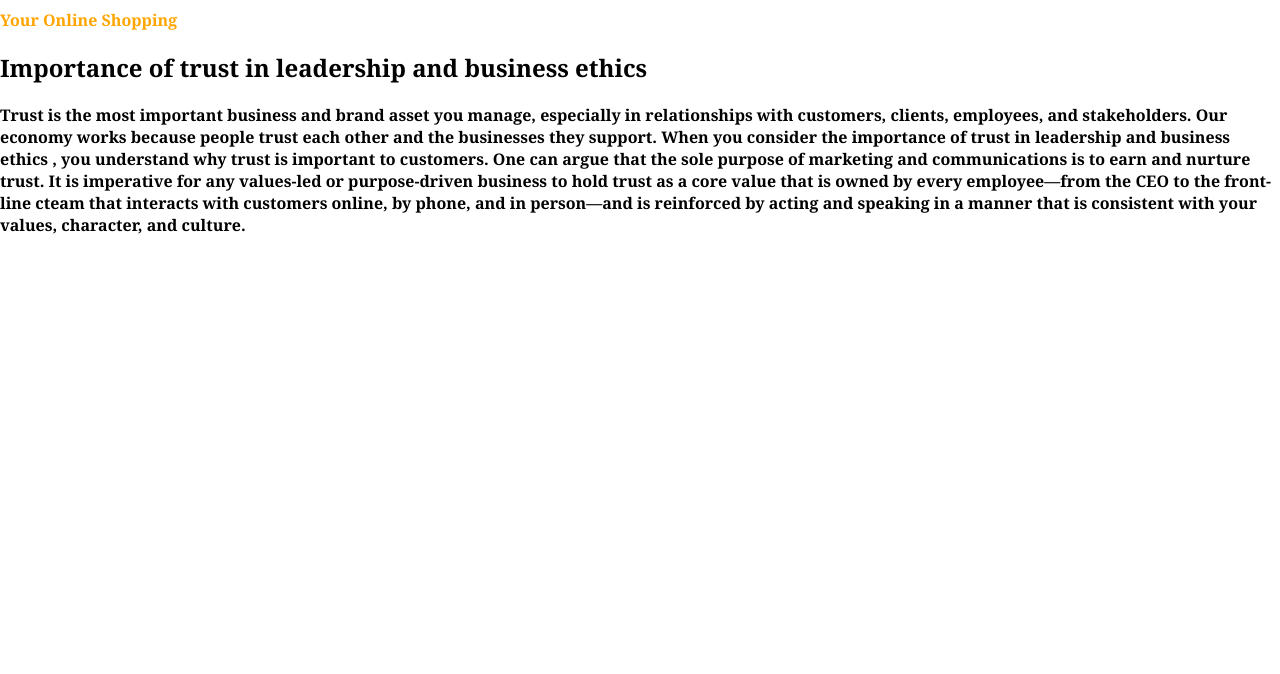
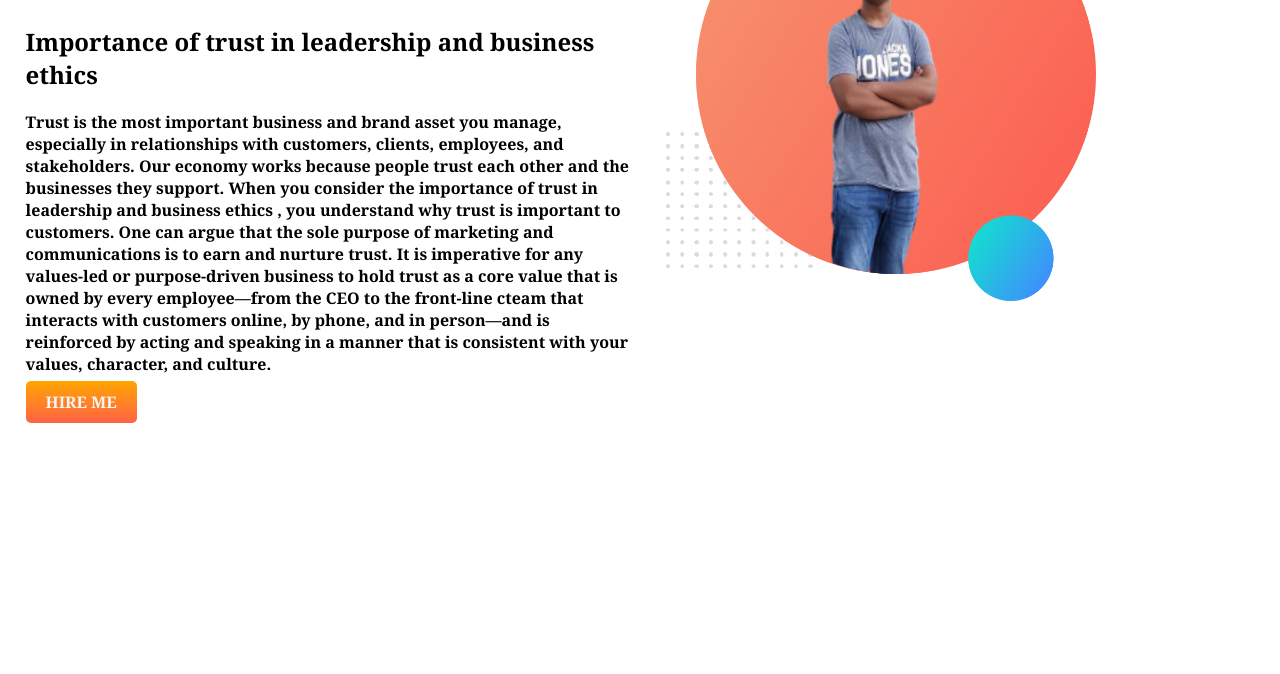
Before and after one commit to yafahim/2nd-developer-portfolio, a plain HTML site: page index.html in a window 1280 px wide. Shown: the part 126-800 px from the top of the page. Drawn offline with Linux system fonts and the light colour scheme.

Commit message:
first part

```diff
--- a/index.html
+++ b/index.html
@@ -13,7 +13,9 @@
 </head>
 
 <body>
-    <h1>Welcome To</h1> <span class="orange-color">Your Online Shopping</span></h1>
+<section>
+    <div class="half-width">
+        <h1>Welcome To <span class="orange-color">Fahim</span>  Blog</h1>
         <h2> Importance of trust in leadership and business ethics </h2>
         <p>Trust is the most important business and brand asset you manage, especially in relationships with customers, clients, employees, and stakeholders.
             Our economy works because people trust each other and the businesses they support.
@@ -23,6 +25,14 @@
             One can argue that the sole purpose of marketing and communications is to earn and nurture trust.
 
             It is imperative for any values-led or purpose-driven business to hold trust as a core value that is owned by every employee—from the CEO to the front-line cteam that interacts with customers online, by phone, and in person—and is reinforced by acting and speaking in a manner that is consistent with your values, character, and culture.</p>
+
+            <a class="link-buttom" target="_blank" href="">HIRE ME</a>
+
+     </div>
+    <div class="half-width">
+        <img src="fhim new.png" alt="">
+    </div>
+</section>
 </body>
 
 </html>
--- a/style.css
+++ b/style.css
@@ -8,3 +8,21 @@ body{
 h1{
     font-size: 50px;
 }
+section{
+    display: flex;
+}
+.half-width{
+    width: 50%;
+    padding-left: 2%;
+}
+.half-width img{
+    width: 70%;
+}
+.link-buttom{
+    text-decoration: none;
+    background-image: linear-gradient(orange,tomato);
+    color: whitesmoke;
+    font-weight: 700;
+    padding: 10px 20px;
+    border-radius: 5px;
+}
```
Lines whose indentation alone changed are shown as unchanged.
